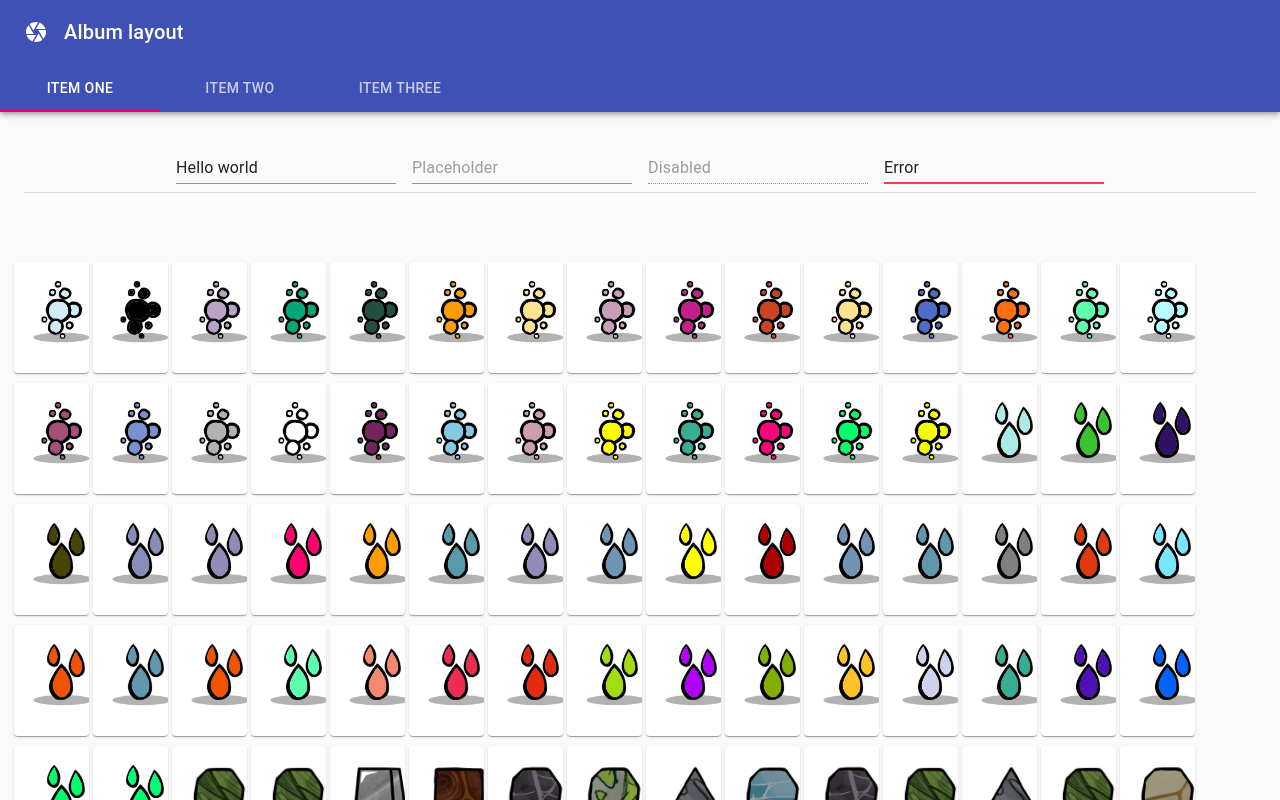
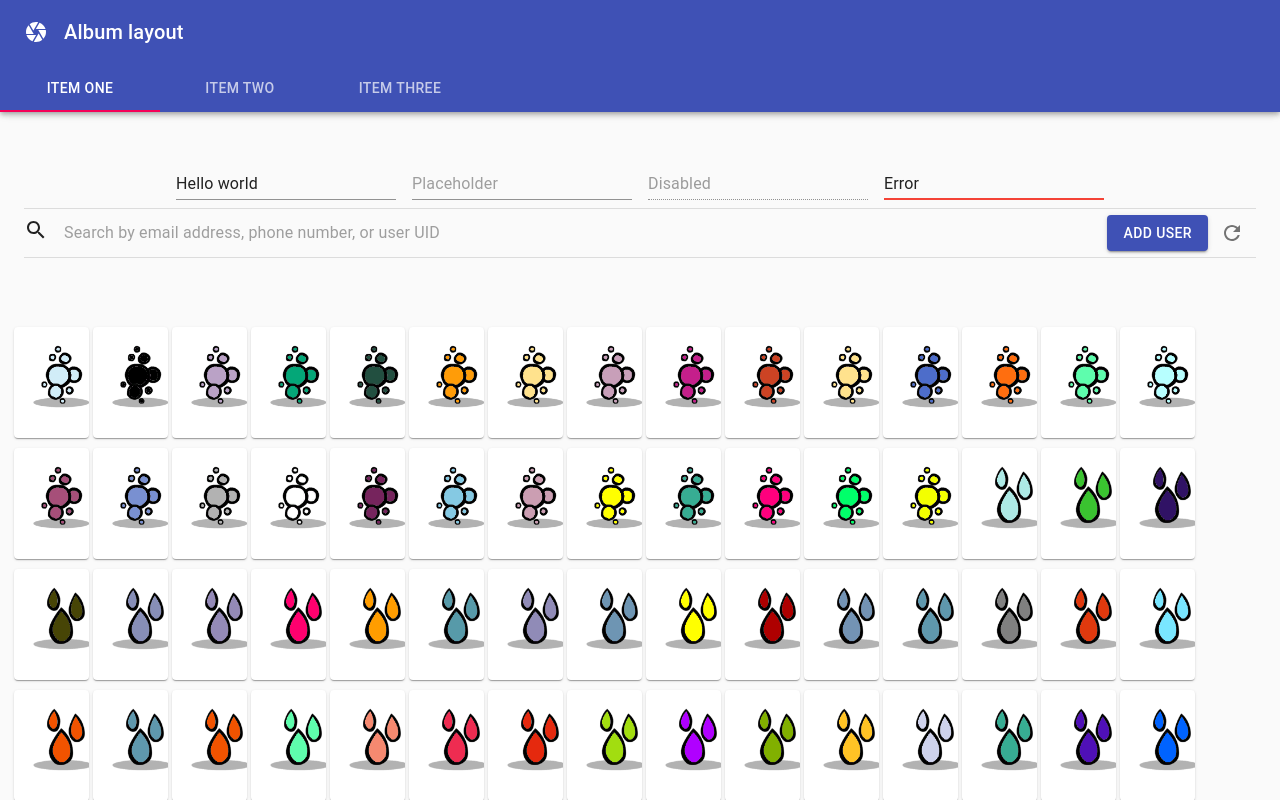
Before and after one commit to undancer/onidb, a React (Create React App) app: page /element in a window 1280 px wide. Shown: the top 800 px of the page. Built offline with nearby package versions, Linux system fonts and the light colour scheme.

Commit message:
调整间隔

```diff
--- a/src/Element.tsx
+++ b/src/Element.tsx
@@ -1,7 +1,19 @@
 import React from "react";
-import {Card, CardContent, Container, Divider, Grid, Input} from "@material-ui/core";
+import {
+    Button,
+    Card,
+    CardContent,
+    Container,
+    Divider,
+    Grid,
+    IconButton,
+    Input,
+    TextField,
+    Tooltip
+} from "@material-ui/core";
 import elements from "./oni";
 import ToUnderscore from "./utils/StringUtils";
+import {Refresh as RefreshIcon, Search as SearchIcon} from "@material-ui/icons";
 import useStyles from "./useStyles";
 
 // function a11yProps(index: {}) {
@@ -30,14 +42,16 @@ import useStyles from "./useStyles";
 
 const Element: React.FC = () => {
     const classes = useStyles();
-    const [value, setValue] = React.useState(0);
+    // const [value, setValue] = React.useState(0);
 
-    const handleChange = (event: {}, newValue: number) => {
-        setValue(newValue);
-    };
+    // const handleChange = (event: {}, newValue: number) => {
+    //     setValue(newValue);
+    // };
 
     return (
-        <Container style={{marginTop: 32, marginBottom: 32}}>
+        <main>
+            <div style={{height: 64 + 48 + 48}}></div>
+            <Container>
                 {/*<div className={classes.root}>*/}
                 {/*    <AppBar position="static">*/}
                 {/*        <Tabs value={value} onChange={handleChange} aria-label="simple tabs example">*/}
@@ -67,6 +81,38 @@ const Element: React.FC = () => {
                 </form>
 
                 <Divider/>
+
+                <Grid container spacing={2} alignItems="center">
+
+                    <Grid item>
+                        <SearchIcon color="inherit"/>
+                    </Grid>
+                    <Grid item xs>
+                        <TextField
+                            fullWidth
+                            placeholder="Search by email address, phone number, or user UID"
+                            InputProps={{
+                                disableUnderline: true,
+                                // className: classes.searchInput,
+                            }}
+                        />
+                    </Grid>
+                    <Grid item>
+                        {/*className={classes.addUser}*/}
+                        <Button variant="contained" color="primary">
+                            Add user
+                        </Button>
+                        <Tooltip title="Reload">
+                            <IconButton>
+                                {/*className={classes.block}*/}
+                                <RefreshIcon color="inherit"/>
+                            </IconButton>
+                        </Tooltip>
+                    </Grid>
+                </Grid>
+
+                <Divider/>
+
 
                 <Grid container spacing={3} style={{marginTop: 64}}>
                     {
@@ -99,6 +145,8 @@ const Element: React.FC = () => {
                 </Grid>
 
             </Container>
+            <div style={{height: 64 + 48}}></div>
+        </main>
     );
 };
 export default Element;
--- a/src/Header.tsx
+++ b/src/Header.tsx
@@ -21,7 +21,7 @@ const Header: React.FC = () => {
     };
 
     return (
-        <AppBar position="static" color="primary">
+        <AppBar position="fixed" color="primary">
             <Toolbar>
                 <CameraIcon className={classes.icon}/>
                 <Typography variant="h6" color="inherit" noWrap>
```
Lines whose indentation alone changed are shown as unchanged.
